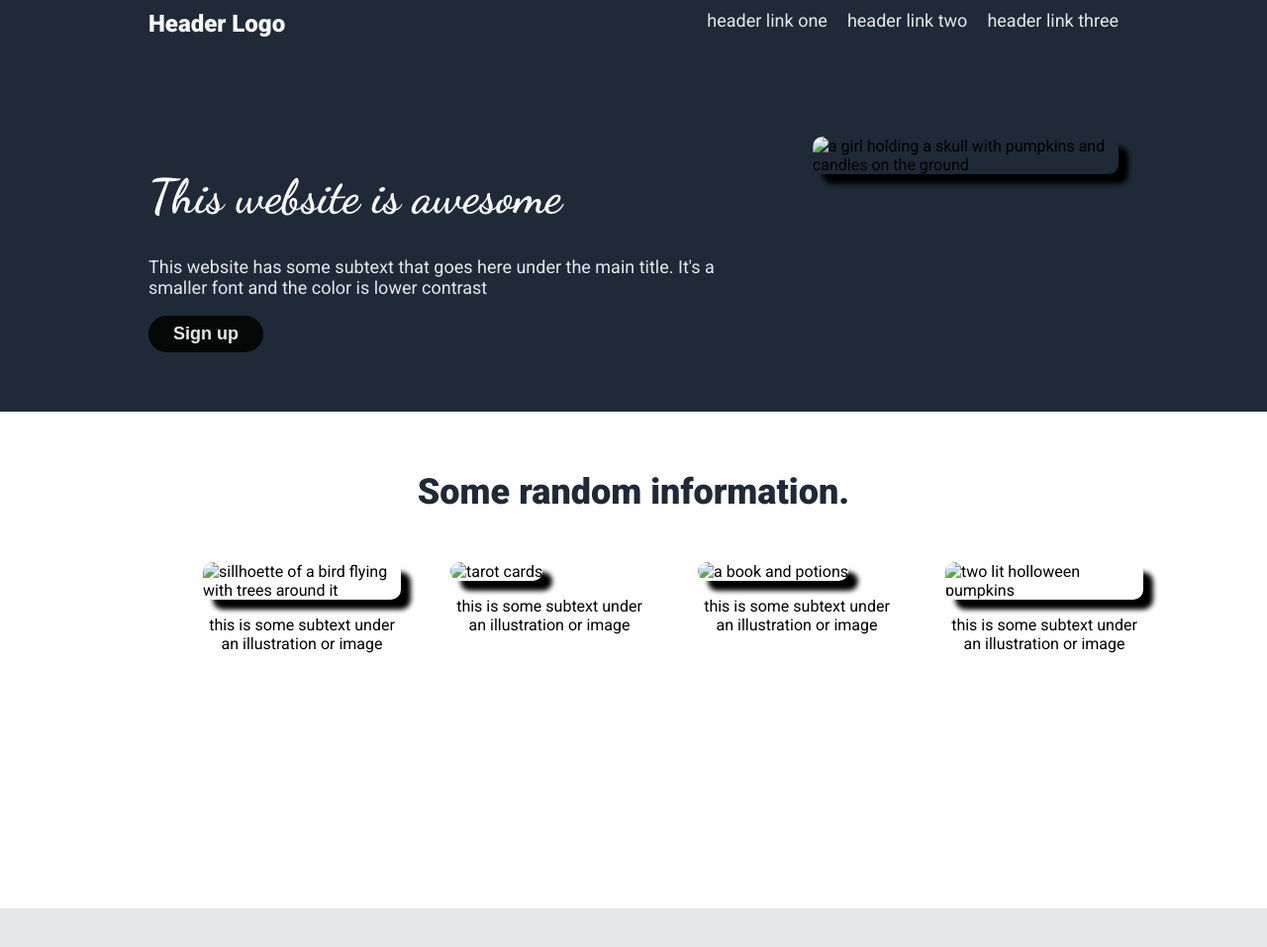
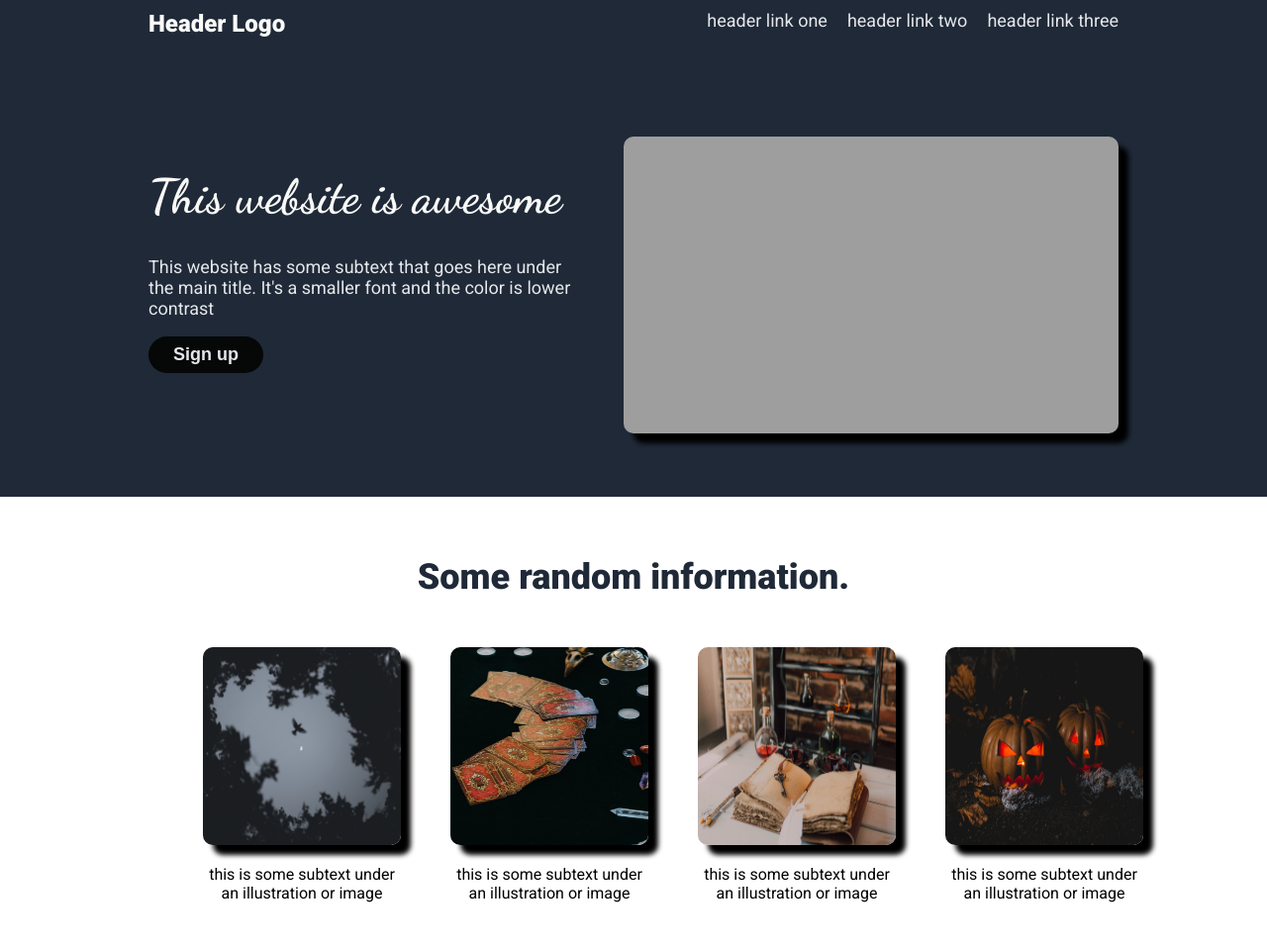
Before and after one commit to BoaZirklia/product_landing_page, a plain HTML site: page index.html in a window 1280 px wide. Shown: the top 957 px of the page at 99% size. Drawn offline with Linux system fonts and the light colour scheme; the site is published under a folder, as on GitHub Pages, so addresses that start at the root find nothing.

Commit message:
Update the link for images to work in github

```diff
--- a/index.html
+++ b/index.html
@@ -38,7 +38,7 @@
 
 
       <div class="hero_img">
-        <div><img class="witch" src="/images/pexels-freestocksorg-211358.jpg" alt="a girl holding a skull with pumpkins and candles on the ground"></div>
+        <div><img class="witch" src="images/pexels-freestocksorg-211358.jpg" alt="a girl holding a skull with pumpkins and candles on the ground"></div>
       </div>
     </div>
 </div>
@@ -52,7 +52,7 @@
 
   <div class="info_image">
     <div class="infos">
-      <img src="/images/pexels-martin-lopez-2314308.jpg" alt="sillhoette of a bird flying with trees around it">
+      <img src="images/pexels-martin-lopez-2314308.jpg" alt="sillhoette of a bird flying with trees around it">
 
       <p class="infop">
         this is some subtext under an illustration or image
@@ -60,21 +60,21 @@
 
     </div>
     <div class="infos">
-      <img src="/images/pexels-mikhail-nilov-6945070.jpg" alt="tarot cards">
+      <img src="images/pexels-mikhail-nilov-6945070.jpg" alt="tarot cards">
 
       <p class="infop">
         this is some subtext under an illustration or image
       </p>
     </div>
     <div class="infos">
-      <img src="/images/pexels-rodnae-productions-7978061.jpg" alt="a book and potions">
+      <img src="images/pexels-rodnae-productions-7978061.jpg" alt="a book and potions">
 
       <p class="infop">
         this is some subtext under an illustration or image
       </p>
     </div>
     <div class="infos">
-      <img src="/images/pexels-toni-cuenca-619418.jpg" alt="two lit holloween pumpkins">
+      <img src="images/pexels-toni-cuenca-619418.jpg" alt="two lit holloween pumpkins">
 
       <p class="infop">
         this is some subtext under an illustration or image
```
